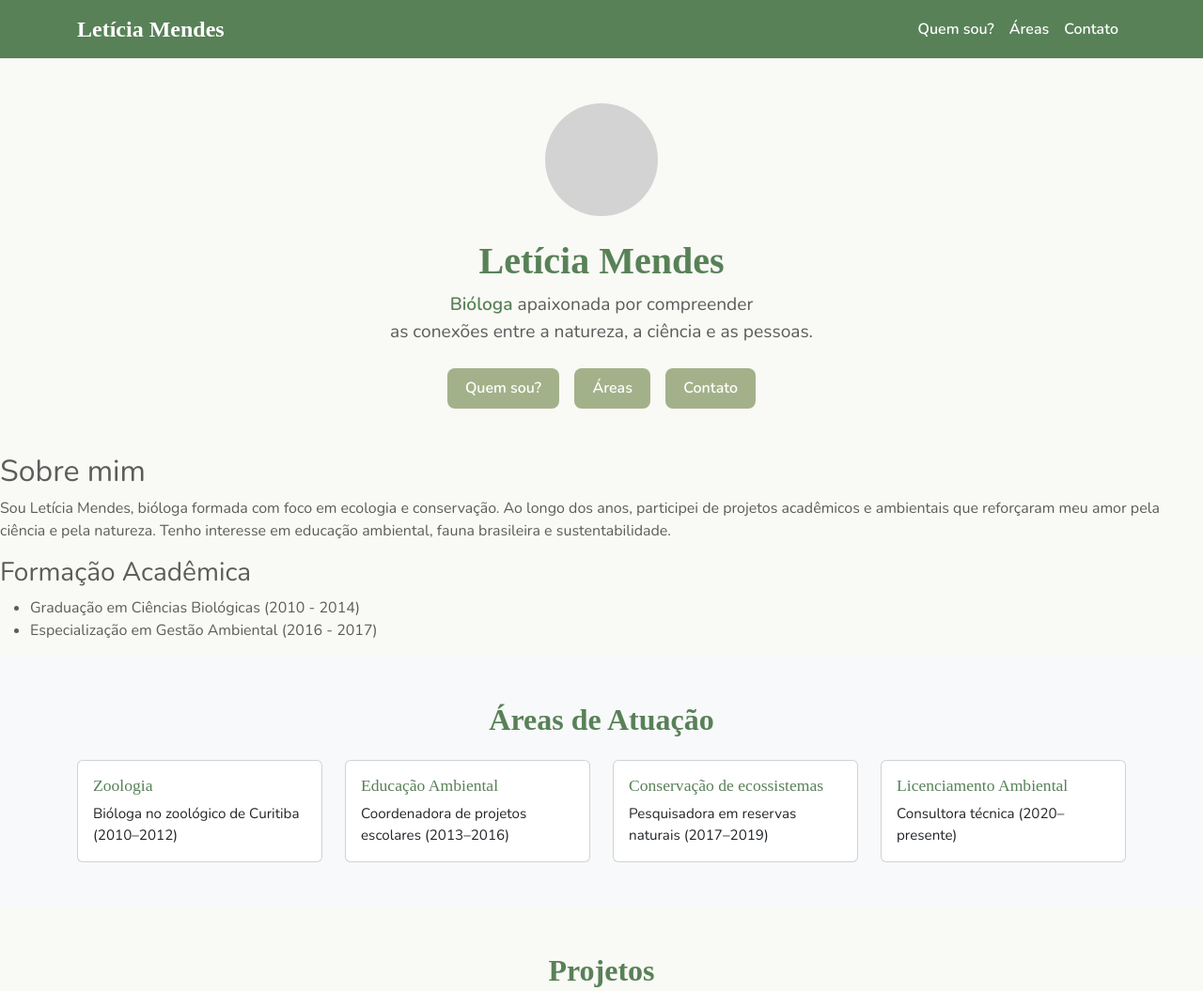
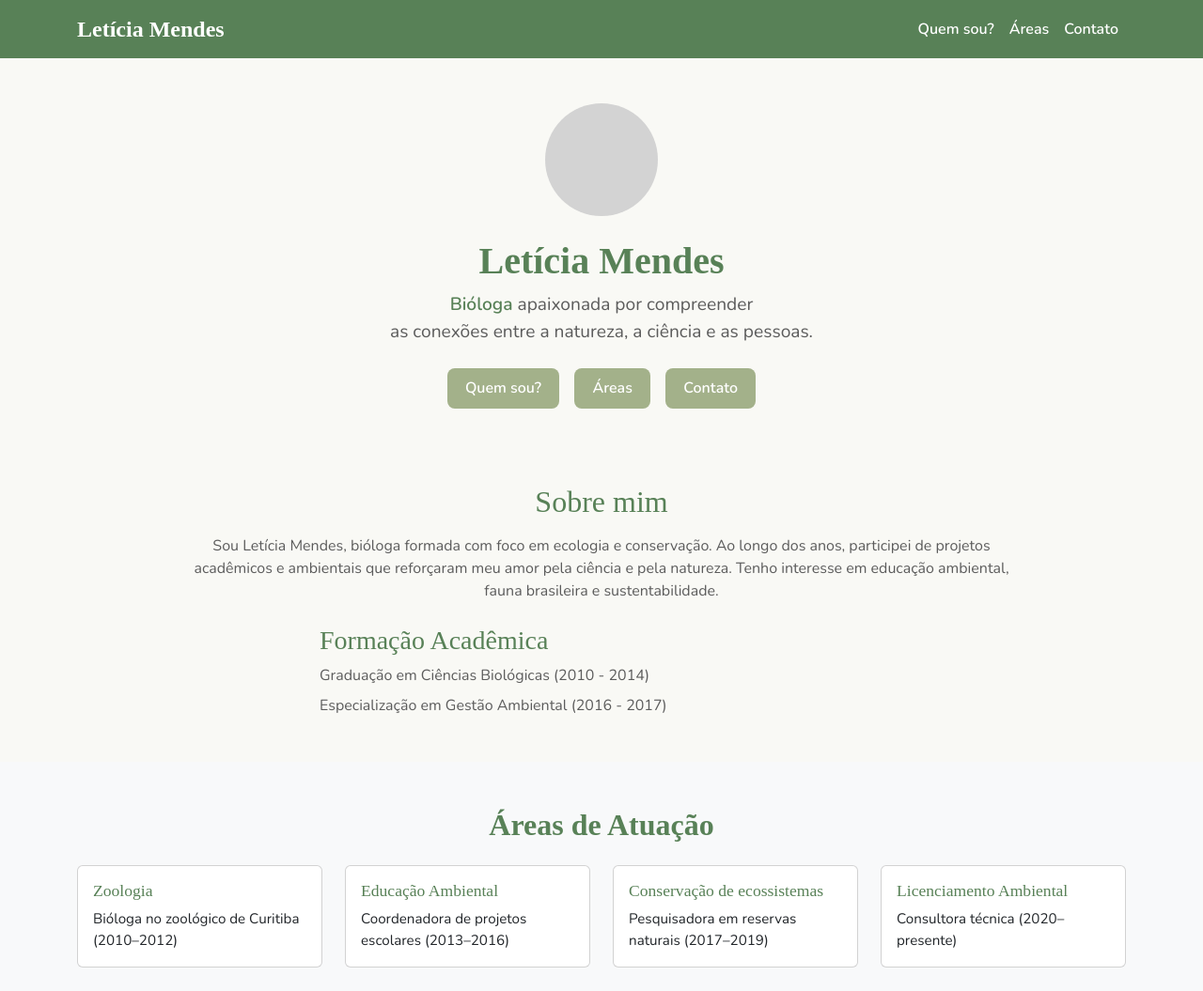
Before and after one commit to GabrielHenModesto/AluraLet-cia, a plain HTML site: page index.html in a window 1280 px wide. Shown: the top 1055 px of the page at 94% size. Drawn offline with nearby package versions, Linux system fonts and the light colour scheme; a web font is replaced by a local one.

Commit message:
Update style.css

```diff
--- a/style.css
+++ b/style.css
@@ -91,3 +91,36 @@ footer {
   font-size: 0.95rem;
   color: #5c5c5c;
 }
+
+.sobre-section {
+  padding: 2rem 1rem;
+  max-width: 900px;
+  margin: 0 auto;
+  text-align: center;
+}
+
+.sobre-section h2 {
+  font-family: 'Red Rose', serif;
+  color: #588157;
+  margin-bottom: 1rem;
+}
+.formacao {
+  margin-top: 1.5rem;
+  text-align: left;
+  max-width: 600px;
+  margin-left: auto;
+  margin-right: auto;
+}
+.formacao h3 {
+  font-family: 'Red Rose', serif;
+  color: #588157;
+  margin-bottom: 0.5rem;
+}
+.formacao ul {
+  list-style: none;
+  padding: 0;
+}
+.formacao li {
+  margin-bottom: 0.5rem;
+  font-size: 1rem;
+}
```
